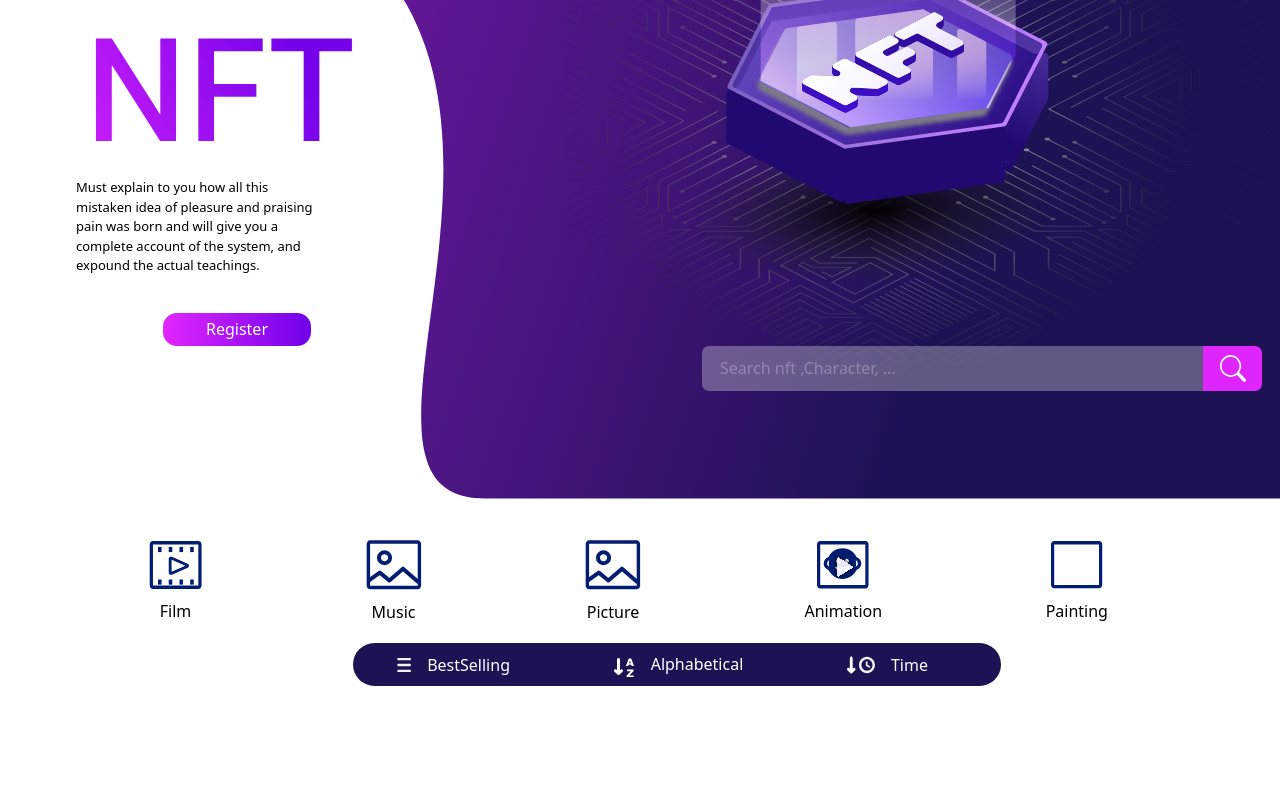
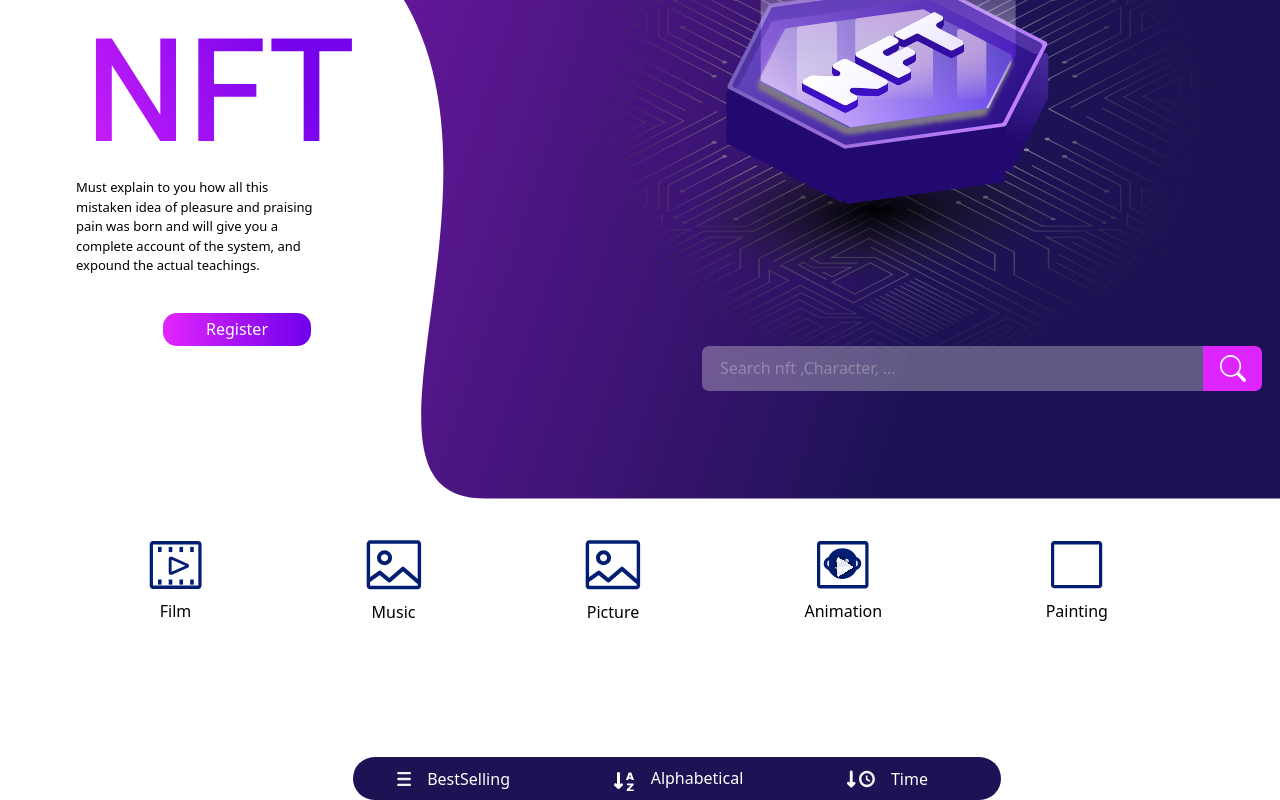
Before and after one commit to danyalbani240/NFTShop, a Nuxt app: page / in a window 1280 px wide. Shown: the part 271-1071 px from the top of the page. Before the commit the page ends 957 px from the top, so only its background shows below. Built offline with nearby package versions, Linux system fonts and the light colour scheme.

Commit message:
sort sstyle changed

```diff
--- a/assets/style/_sort.scss
+++ b/assets/style/_sort.scss
@@ -6,4 +6,5 @@
   background: #1c1254;
   border-radius: 21.5px;
   margin-left: 353px;
+  margin-top: 114px;
 }
```
